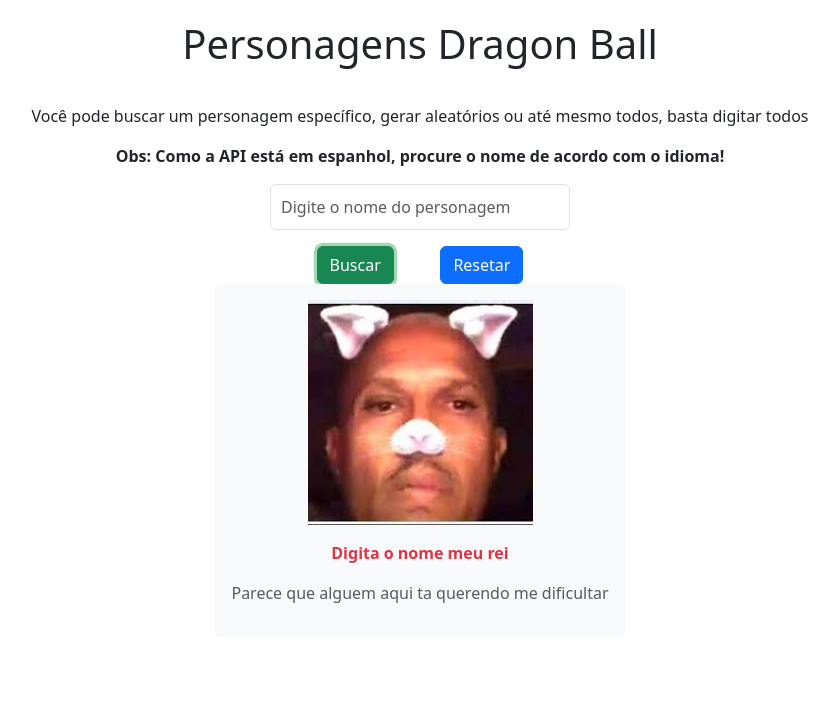
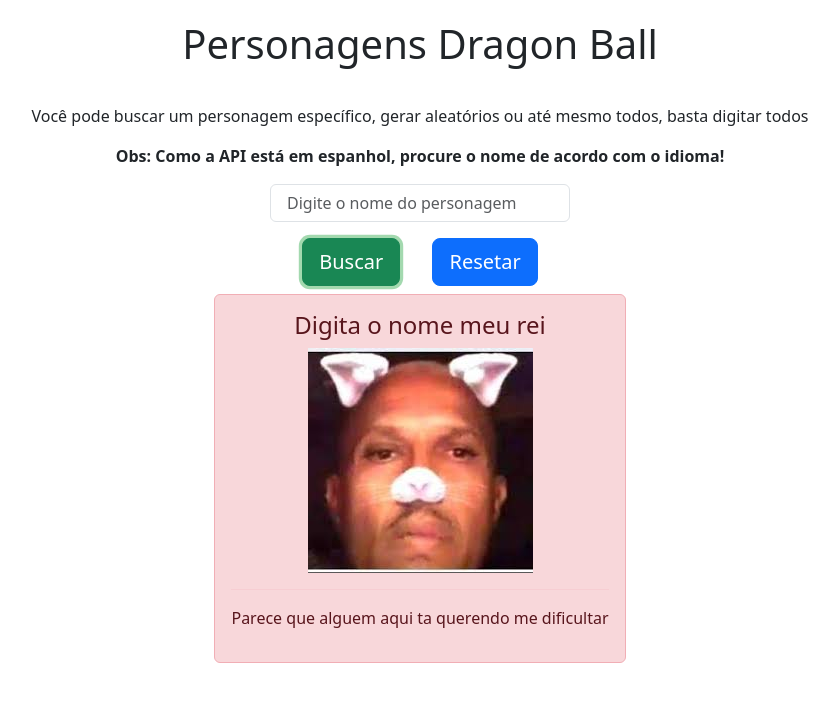
Before and after one commit to zVihugo/proje_react_vite_deploy, a React (Vite) app: page / in a window 1280 px wide. Both pictures are taken after a click on the button "Buscar". Shown: the top 702 px of the page, without its empty margins (220-1059 px from the left). Built offline with nearby package versions, Linux system fonts and the light colour scheme.

Commit message:
Using react-bootstrap for my components

```diff
--- a/package.json
+++ b/package.json
@@ -15,8 +15,11 @@
   "dependencies": {
     "boostrap": "^2.0.0",
     "bootstrap": "^5.3.3",
+    "class-variance-authority": "^0.7.0",
+    "clsx": "^2.1.1",
     "react": "^18.2.0",
     "react-autosuggest": "^10.1.0",
+    "react-bootstrap": "^2.10.2",
     "react-dom": "^18.2.0"
   },
   "devDependencies": {
--- a/src/App.jsx
+++ b/src/App.jsx
@@ -1,4 +1,4 @@
-import React, { useContext, useEffect } from "react";
+import React, { useContext} from "react";
 
 //Chamado dos componentestes
 import Busca from "./components/Busca";
--- a/src/components/Busca.jsx
+++ b/src/components/Busca.jsx
@@ -1,4 +1,5 @@
 import React, { useState} from "react";
+import Button from "react-bootstrap/Button";
 
 const Busca = ({ onSearch, reset }) => {
   const [inputValue, setInputValue] = useState("");
@@ -21,25 +22,26 @@ const Busca = ({ onSearch, reset }) => {
         type="text"
         value={inputValue}
         onChange={handleChange}
+        /*Não sei pq ta descontinuado???????*/
         onKeyPress={handleKeyPress}
         placeholder="Digite o nome do personagem"
-        className="form-control mb-3"
-        style={{ padding: "10px", height: "auto", width: "300px" }}
+        className="form-control mb-3 p-3 w-100"
       />
       <div
         className="d-flex flex-row justify-content-evenly"
         style={{ width: "300px" }}
       >
-        <button
+        <Button
           onClick={() => handleKeyPress({key: 'Enter'})}
 
-          className="btn btn-success"
+          variant="success"
+          size = "lg"
         >
           Buscar
-        </button>
-        <button onClick={() => reset()} className="btn btn-primary">
+        </Button>
+        <Button onClick={() => reset()} variant="primary" size="lg">
           Resetar
-        </button>
+        </Button>
       </div>
     </div>
   );
--- a/src/components/ErrorInput.jsx
+++ b/src/components/ErrorInput.jsx
@@ -1,13 +1,26 @@
 import React from 'react'
 import imagem from '../images/images.jpg'
+import Alert from   'react-bootstrap/Alert'
 
 const ErrorInput = () => {
   return (
-    <div className="d-flex flex-column align-items-center text-center bg-light p-3 rounded">
-      <img src={imagem} alt="mano Brown Coelinho" className="mb-3" />
-      <p className="font-weight-bold text-danger">Digita o nome meu rei</p>
-      <p className="text-muted">Parece que alguem aqui ta querendo me dificultar</p>
-    </div>
+
+
+    <Alert variant ="danger" className='mt-2'>
+      <Alert.Heading className='d-flex justify-content-center'>Digita o nome meu rei</Alert.Heading>
+      <div className='d-flex justify-content-center'>
+        <img src={imagem} alt="mano-brown-coelhinho"/>
+      </div>
+      <hr />
+      <p className='d-flex justify-content-center'>Parece que alguem aqui ta querendo me dificultar</p>
+    </Alert>
+
+
+    // <div className="d-flex flex-column align-items-center text-center bg-light p-3 rounded">
+    //   <img src={imagem} alt="mano Brown Coelinho" className="mb-3" />
+    //   <p className="font-weight-bold text-danger">Digita o nome meu rei</p>
+    //   <p className="text-muted">Parece que alguem aqui ta querendo me dificultar</p>
+    // </div>
   )
 }
 
--- a/src/components/ErrorName.jsx
+++ b/src/components/ErrorName.jsx
@@ -1,13 +1,23 @@
 import React from 'react'
 import download from '../images/download.png'
+import Alert from 'react-bootstrap/Alert'
 
 const ErrorName = () => {
   return (
-    <div className="d-flex flex-column align-items-center text-center p-3 rounded">
-      <img src={download} alt="emoji" className="mb-3" />
-      <p className="font-weight-bold text-dark">Personagem não encontrado</p>
-      <p className="text-dark">Te orienta fiote, não tem esse personagem aqui não</p>
-    </div>
+
+    <Alert variant ="danger" className='mt-2'>
+      <Alert.Heading className='d-flex justify-content-center'>Personagem não encontrado</Alert.Heading>
+      <img src={download} alt="emoji"/>
+      <hr />
+      <p className='d-flex justify-content-center'>Te orienta fiote, não tem esse personagem aqui não</p>
+    </Alert>
+
+
+    // <div className="d-flex flex-column align-items-center text-center p-3 rounded">
+    //   <img src={download} alt="emoji" className="mb-3" />
+    //   <p className="font-weight-bold text-dark">Personagem não encontrado</p>
+    //   <p className="text-dark">Te orienta fiote, não tem esse personagem aqui não</p>
+    // </div>
   )
 }
 
--- a/src/components/InitialMessage.jsx
+++ b/src/components/InitialMessage.jsx
@@ -3,7 +3,7 @@ import homer from '../images/homer-duvida.png'
 
 const InitialMessage = () => {
     return (
-        <div className='d-flex flex-column align-items-center text-center bg-light p-3 rounded'>
+        <div className='d-flex flex-column align-items-center text-center bg-light p-3 rounded mt-3'>
             <p className='font-weight-bold'>Vamos iniciar a pesquisa?</p>
             <img src={homer} alt="homer-barrigudo" />
             <p className='font-weight-bold'>basta digitar o nome do personagem escolhido....</p>
--- a/src/components/Personagem-style.css
+++ /dev/null
@@ -1,21 +0,0 @@
-ul {
-    list-style: none;
-    padding: 0;
-    margin: 0;
-}
-
-ul li {
-    background-color: #fff;
-    color: #333;
-    margin: 10px;
-    padding: 10px;
-    border-radius: 5px;
-}
-
-ul li img {
-    width: 10%;
-    border-radius: 50%;
-}
-p{
-    text-align: center;
-}
--- a/src/components/Personagem.jsx
+++ b/src/components/Personagem.jsx
@@ -1,12 +1,20 @@
 import React from 'react'
+import Card from 'react-bootstrap/Card'
 
 const Personagem = ({personagem}) => {
     return (
-        <li className="d-flex flex-column align-items-center text-center">
-            <img src={personagem.image} alt={personagem.name} className="mb-2" />
-            <h3>{personagem.name}</h3>
-            <p>{personagem.description}</p>
-        </li>
+        //Utilizando o react bootstrap
+        <Card style={{width: '30rem', marginTop: '20px'}}>
+            <Card.Body>
+                <Card.Title>
+                    {personagem.name}
+                </Card.Title>
+                <Card.Img variant="" src={personagem.image}/>
+                <Card.Text>
+                    {personagem.description}
+                </Card.Text>
+            </Card.Body>
+        </Card>
     )
 }
 
```
Also changed, not shown: src/components/UsePersonagem.jsx (deleted, +0 -60 lines), 1 other file (tests, documents, lock files or other folders).
